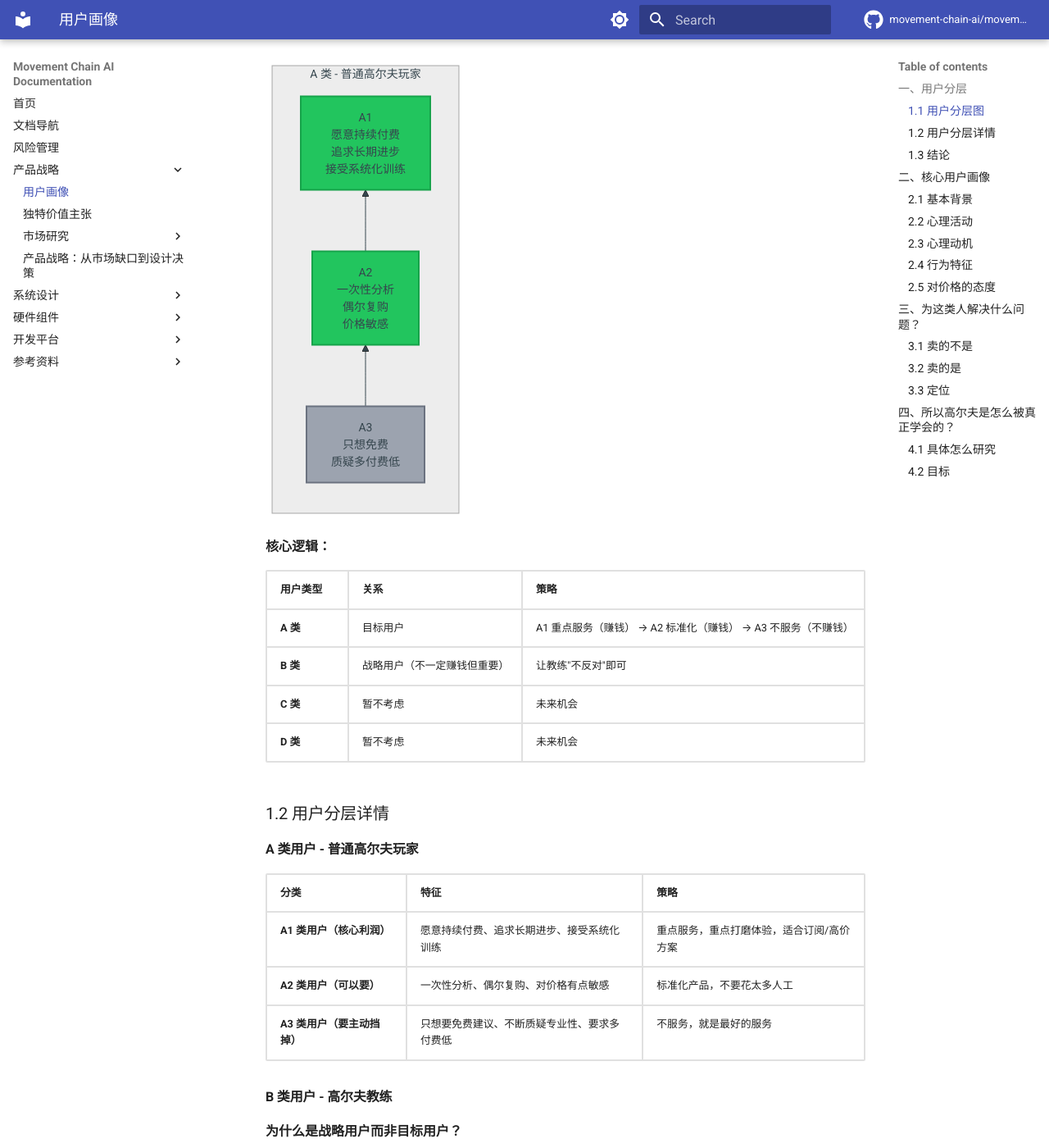
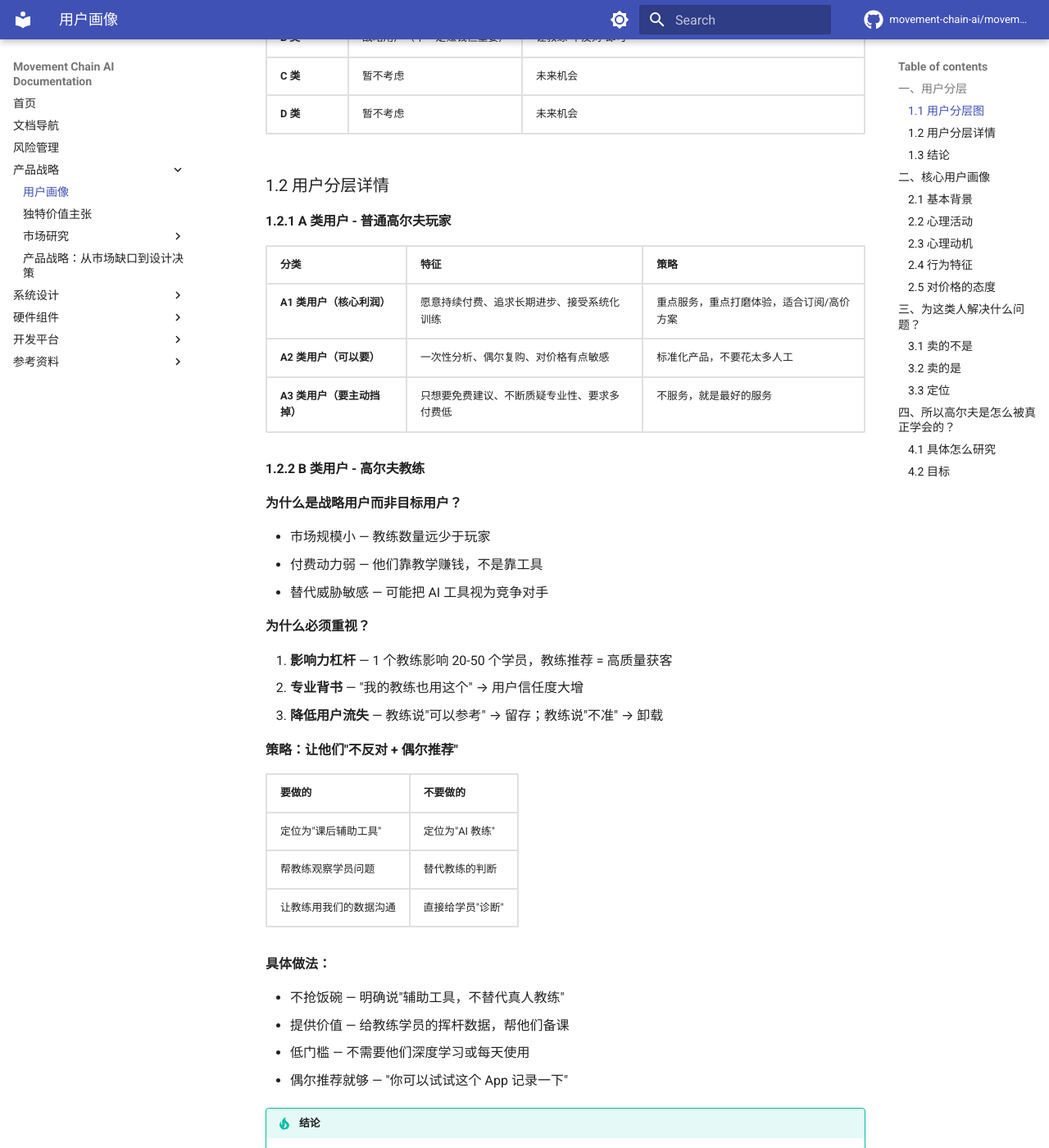
Before and after one commit to movement-chain-ai/movement-chain-docs, an MkDocs documentation site: the page built from docs/zh/product/user-personas.md, in a window 1280 px wide and 1400 px high, scrolled down 817 px. Shown: the whole window at 82% size. Built offline with MkDocs 1.6.1 and Material for MkDocs 9.7.7, drawn with Linux system fonts in a browser that asks for light colours; comment, search, counter and statistics services are not loaded; the version menu is left out; some of the changed text lies outside the part shown.

Commit message:
更新用户分层图布局（无连线），添加1.2.x子标题
🤖 Generated with [Claude Code](https://claude.com/claude-code)

Co-Authored-By: Claude Opus 4.5 <noreply@anthropic.com>

```diff
--- a/docs/zh/product/user-personas.md
+++ b/docs/zh/product/user-personas.md
@@ -28,6 +28,10 @@ graph LR
         D1[" D <br/>专业运动员"]
     end
 
+    A ~~~ B
+    B ~~~ C
+    C ~~~ D
+
     style A1 fill:#22c55e,color:#fff,stroke:#16a34a,stroke-width:2px
     style A2 fill:#22c55e,color:#fff,stroke:#16a34a,stroke-width:2px
     style A3 fill:#9ca3af,color:#000,stroke:#6b7280,stroke-width:2px
@@ -47,7 +51,7 @@ graph LR
 
 ### 1.2 用户分层详情
 
-#### A 类用户 - 普通高尔夫玩家
+#### 1.2.1 A 类用户 - 普通高尔夫玩家
 
 | 分类 | 特征 | 策略 |
 |------|------|------|
@@ -55,7 +59,7 @@ graph LR
 | **A2 类用户（可以要）** | 一次性分析、偶尔复购、对价格有点敏感 | 标准化产品，不要花太多人工 |
 | **A3 类用户（要主动挡掉）** | 只想要免费建议、不断质疑专业性、要求多付费低 | 不服务，就是最好的服务 |
 
-#### B 类用户 - 高尔夫教练
+#### 1.2.2 B 类用户 - 高尔夫教练
 
 **为什么是战略用户而非目标用户？**
 
@@ -87,13 +91,13 @@ graph LR
 !!! tip "结论"
     教练是**口碑传播节点**，不是收入来源。花 20% 精力让他们不反对，比花 100% 精力让他们付费，ROI 更高。
 
-#### C 类用户（暂时不考虑）
+#### 1.2.3 C 类用户（暂时不考虑）
 
 - 球场
 - 俱乐部
 - 高尔夫学院
 
-#### D 类用户（暂时不考虑）
+#### 1.2.4 D 类用户（暂时不考虑）
 
 - 专业高尔夫运动员
 
```
